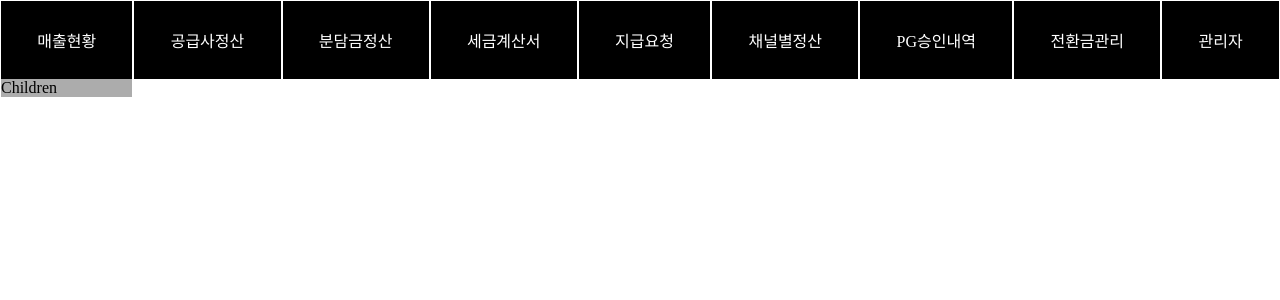
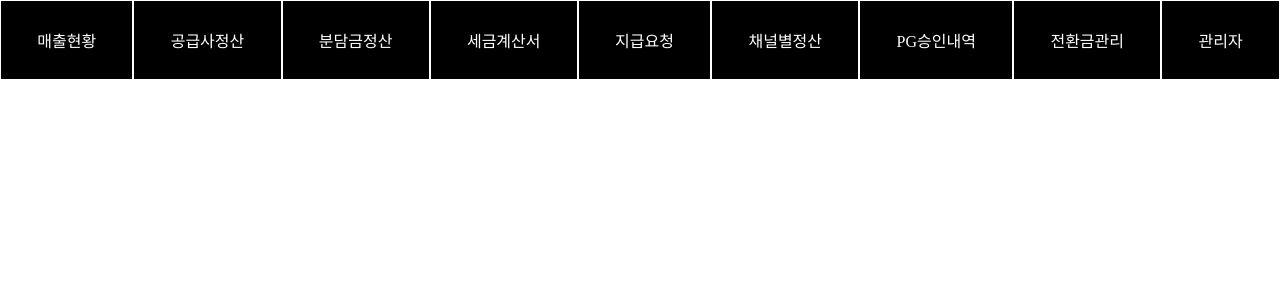
Before and after one commit to wood-crafter/responsive-navbar, a React (Create React App) app: page / in a window 1280 px wide. Shown: the top 300 px of the page. Built offline with nearby package versions, Linux system fonts and the light colour scheme.

Commit message:
[Add] show root child on hover

```diff
--- a/src/components/Child.tsx
+++ b/src/components/Child.tsx
@@ -1,9 +1,13 @@
 import './index.css'
-
-function Child() {
+import { IMenuChild } from '../constant/nav-type'
+interface IParams {
+  data: IMenuChild
+}
+function Child(params: IParams) {
+  const { data } = params
   return (
     <div className="child">
-      child
+      {data.menuName}
     </div>
   );
 }
--- a/src/components/Children.tsx
+++ b/src/components/Children.tsx
@@ -1,14 +1,18 @@
 import './index.css'
-import { IMenuChild } from '../constant/nav-type';
+import { IMenuChild } from '../constant/nav-type'
+import Child from './Child'
 
 interface IParams {
   children: IMenuChild[]
+  isRoot: boolean
 }
 function Children(params: IParams) {
-  const { children } = params
+  const { children, isRoot } = params
   return (
-    <div className="children">
-      Children
+    <div className={`${isRoot ? "root-children" : "children" }`}>
+      {children.map(item => (
+        <Child data={item}/>
+      ))}
     </div>
   );
 }
--- a/src/components/Navbar.tsx
+++ b/src/components/Navbar.tsx
@@ -16,7 +16,7 @@ function Navbar(params: IParams) {
       {treeMenu.length !== 0 && treeMenu.map((item: any) => (
         <div className='root-nav-item'>
           {item.menuName}
-          <Children children={item.children} />
+          <Children children={item.children} isRoot/>
         </div>
       ))}
     </div>
--- a/src/components/index.css
+++ b/src/components/index.css
@@ -26,7 +26,7 @@
   flex-grow: 1;
 }
 
-.children {
+.root-children {
   display: none;
   position: absolute;
   background-color: rgb(172, 172, 172);
@@ -35,6 +35,16 @@
   top: 100%;
 }
 
-.root-nav-item:hover .children {
+.children {
+  display: none;
+  position: absolute;
+  background-color: rgb(172, 172, 172);
+  width: 100%;
+  color: black;
+  left: 100%;
+}
+
+.root-nav-item:hover .root-children {
   display: flex;
+  flex-direction: column;
 }
```
